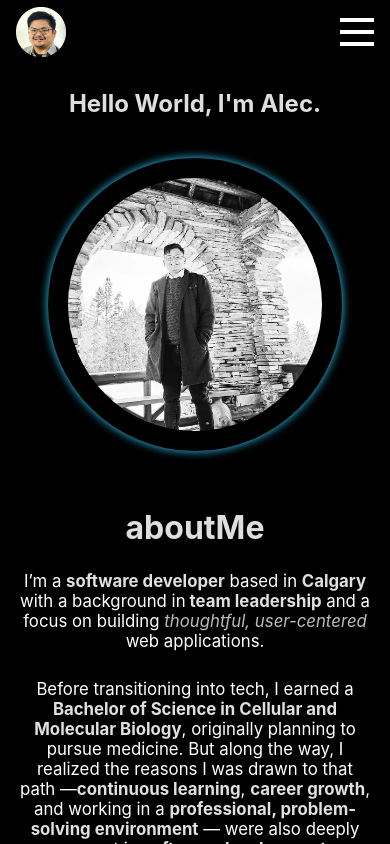
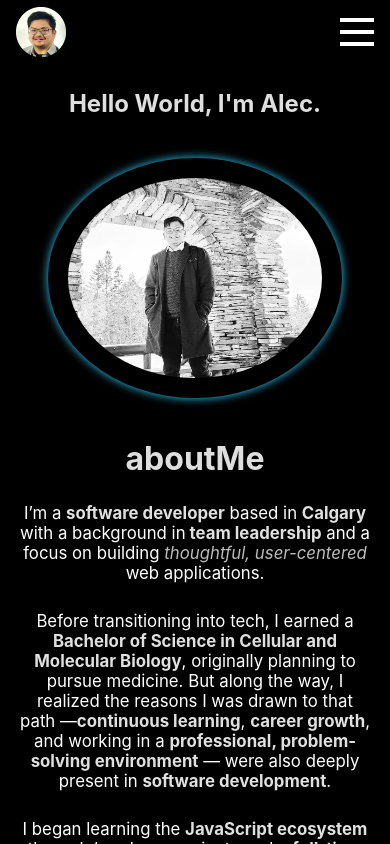
Before and after one commit to alecfaustino/portfolio, a React (Vite) app in the folder frontend/: page / in a window 390 px wide. Shown: the top 844 px of the page. Built offline with nearby package versions, Linux system fonts and the light colour scheme.

Commit message:
add min and max height to image container

```diff
--- a/frontend/src/styles/Landing.scss
+++ b/frontend/src/styles/Landing.scss
@@ -10,14 +10,21 @@
   align-items: center;
   flex-direction: column;
   flex: 1;
+  min-height: 400px;
+  aspect-ratio: 1;
 }
 .landing_main_img {
   height: 80%;
   width: 80%;
+  min-height: 300px;
+  min-width: 300px;
+  max-height: 500px;
+  max-width: 500px;
   border-radius: 50%;
   margin: 20px;
   padding: 20px;
   box-shadow: 0 0 10px rgba(51, 204, 255, 1);
+  object-fit: cover;
 }
 .landing_main_img:hover {
   box-shadow: 0 0 10px white;
@@ -161,9 +168,17 @@
     align-items: center;
   }
 
+  .landing_image_container {
+    min-height: 300px;
+  }
+
   .landing_main_img {
     height: 30vh;
     width: 30vh;
+    min-height: 200px;
+    min-width: 200px;
+    max-height: 350px;
+    max-width: 350px;
   }
 
   .tech_icons_grid.expanded {
```
